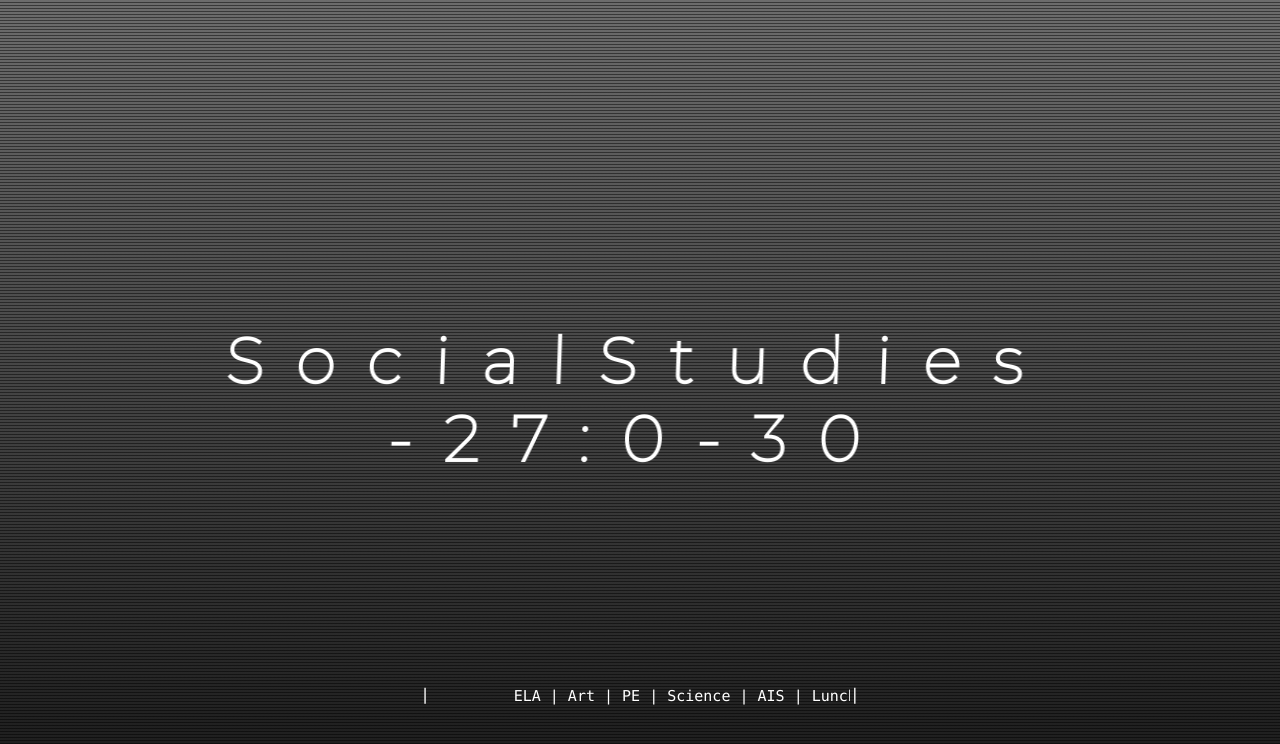
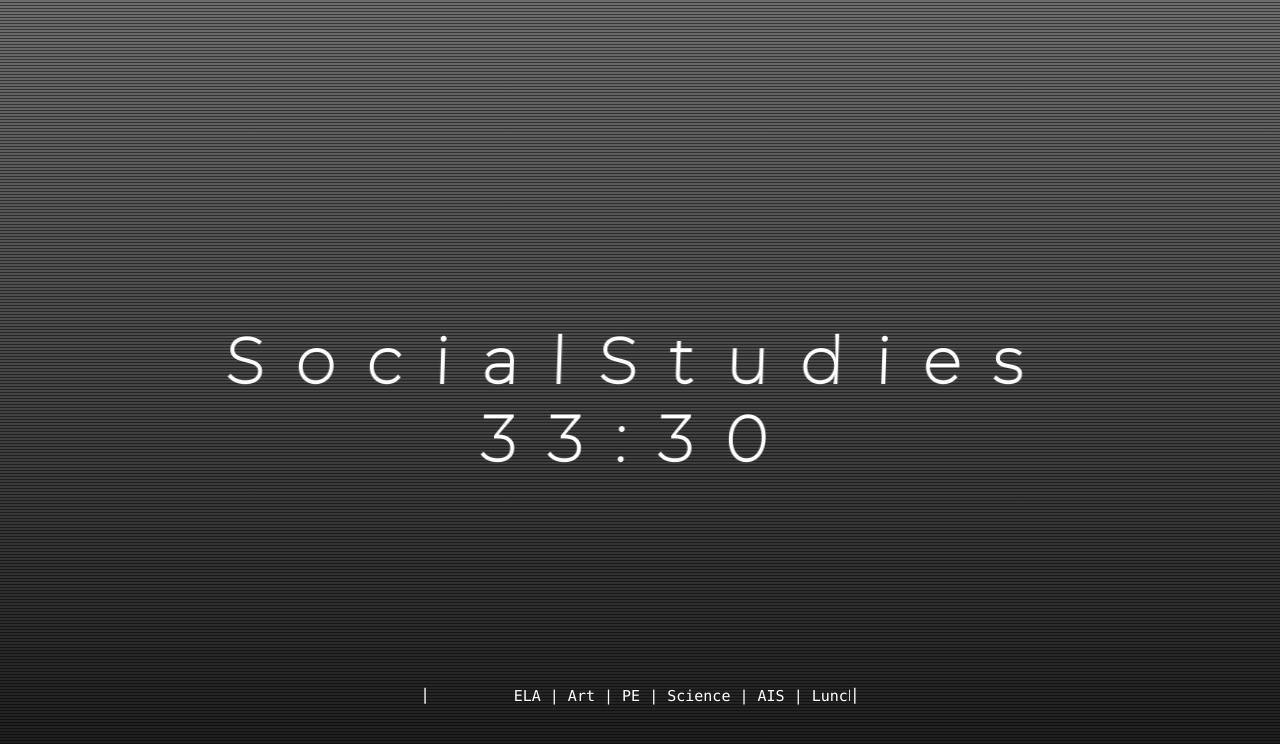
Before and after one commit to ashercs/schedule, a plain HTML site: page index.html in a window 1280 px wide. Drawn offline with Linux system fonts and the light colour scheme.

Commit message:
Update index.html

```diff
--- a/index.html
+++ b/index.html
@@ -145,7 +145,7 @@
                 };
             }
         if (checkperiod()[3] == true){
-            const period = new Date(`${month} ${daynum}, ${year} ${checkperiod()[1]}:${checkperiod()[2]}:00`).toLocaleString("en-US", {timeZone: "America/New_York"})
+            const period = new Date(`${month} ${daynum}, ${year} ${checkperiod()[1]}:${checkperiod()[2]}:00`)
             console.log(period)
             console.log(`${month} ${daynum}, ${year} ${checkperiod()[1]}:${checkperiod()[2]}:00`)
             console.log(getTimeRemaining(period))
```
